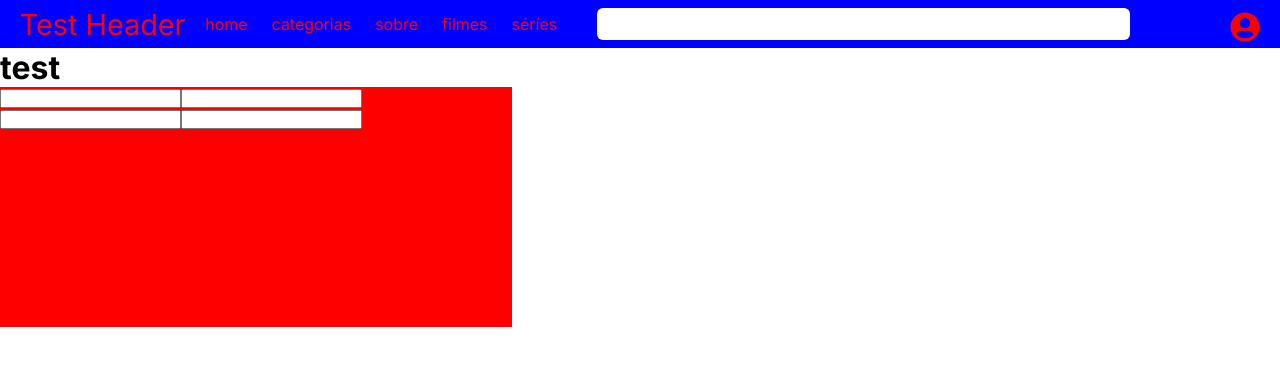
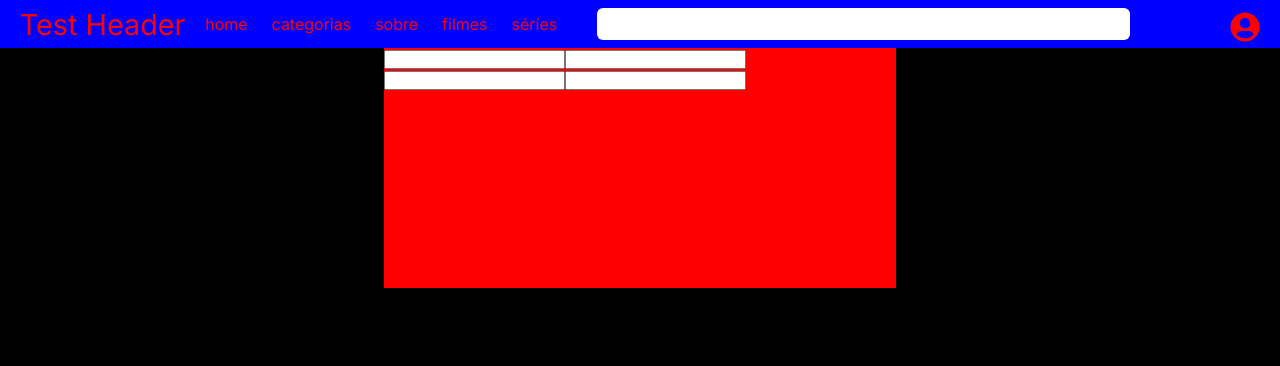
Before and after one commit to gustavocarvalho-ra/BDF, a Next.js app: page / in a window 1280 px wide. Shown: the top 366 px of the page. Built offline with nearby package versions, Linux system fonts and the light colour scheme.

Commit message:
style: ajust display

```diff
--- a/src/app/components/Header/styles.ts
+++ b/src/app/components/Header/styles.ts
@@ -1,7 +1,7 @@
 import styled from "styled-components";
 
 export const Head = styled.div `
-  max-width: 100vw;
+  width: 100%;
   height: 6vh;
   display: flex;
   align-items: center;
--- a/src/app/page.tsx
+++ b/src/app/page.tsx
@@ -4,13 +4,18 @@ import Image from "next/image";
 import styles from "./page.module.css";
 import Header from "./components/Header";
 import Cadastro from "./components/Cadastro";
+import { Main } from './styles';
 
 export default function Home() {
   return (
     <>
-      <Header />
-      <h1>test</h1>
-      <Cadastro />
+      <Main>
+
+        <Header />
+        <main>
+          <Cadastro />
+        </main>
+      </Main>
     </>
   );
 }
--- /dev/null
+++ b/src/app/styles.ts
@@ -0,0 +1,10 @@
+import styled from "styled-components";
+
+export const Main = styled.div `
+  width: 100vw;
+  height: 100vh;
+  background: black;
+  display: flex;
+  align-items: center;
+  flex-direction: column
+`
```
Also changed, not shown: src/app/components/Login/styles.ts (+7 -0 lines).
